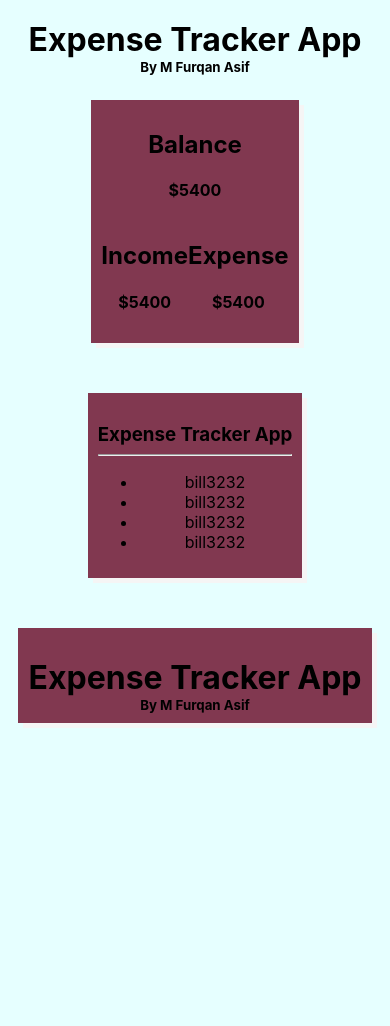
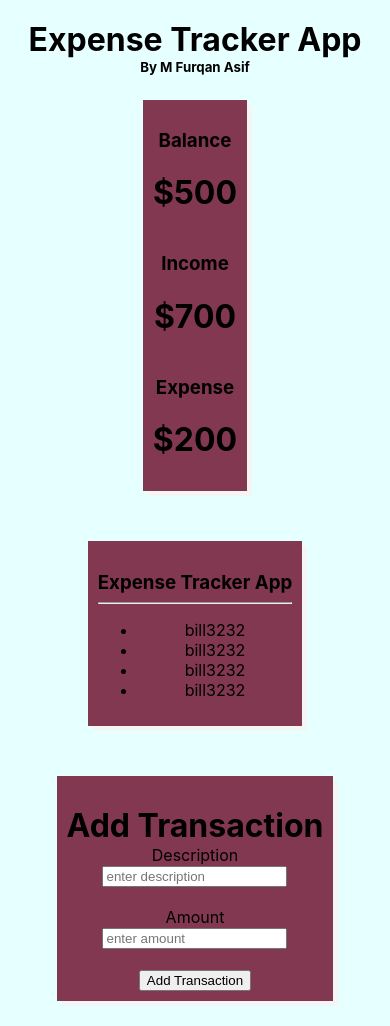
Before and after one commit to mfurqanasif/expense-tracker, a React (Create React App) app: page / in a window 390 px wide. Before the commit the page ends 844 px from the top, so only its background shows below. Built offline with nearby package versions, Linux system fonts and the light colour scheme.

Commit message:
bit work in mobile enviorment

```diff
--- a/src/components/Transaction.js
+++ b/src/components/Transaction.js
@@ -5,8 +5,19 @@ function Transaction(){
     return(
         <div className="subcontainer" >
             <br/>
-        <h1 className='sm'>Expense Tracker App</h1>
-        <h5 className='sm'>By M Furqan Asif</h5>
+        <h1 className='sm'>Add Transaction</h1>
+        <form action="">
+       <label for="">Description</label>
+       <br />
+       <input type="text" placeholder="enter description" required/>
+       <br /><br />
+       <label for="">Amount</label>
+       <br />
+       <input type="number" placeholder="enter amount" required />
+       <br /><br />
+
+   </form>
+    <button> Add Transaction</button>
         </div>
     );
 }
--- a/src/components/accountinfo.js
+++ b/src/components/accountinfo.js
@@ -3,21 +3,36 @@ import React from 'react';
 function AccountInfo(){
 
     return(
-        <div className="subcontainer">
-            <h2>Balance</h2>
-            <h4>$5400</h4>
-                <div className='income'>
-                    <span>
-                    <h2>Income</h2>
-                    <h4>$5400</h4>
-                </span>
-                <span>
-                    <h2>Expense</h2>
-                    <h4>$5400</h4>
-                </span>
-        </div>
+        <div className='subcontainer'>
+            <div>
+                <h3>
+                Balance
+                </h3>
+                <h1>
+                    $500
+                </h1>
+            </div>
+            <div className="container">
+                <div>
+                    <h3>
+                        Income
+                    </h3>
+                    <h1>
+                        $700
+                    </h1>
+                </div>
+                <div>
 
-        </div>
+                    <h3>
+                        Expense
+                    </h3>
+                    <h1>
+                        $200
+                    </h1>
+                </div>
+            </div>
+    </div>
+
     );
 }
 
```
Also changed, not shown: src/h.html (+7 -1 lines).
